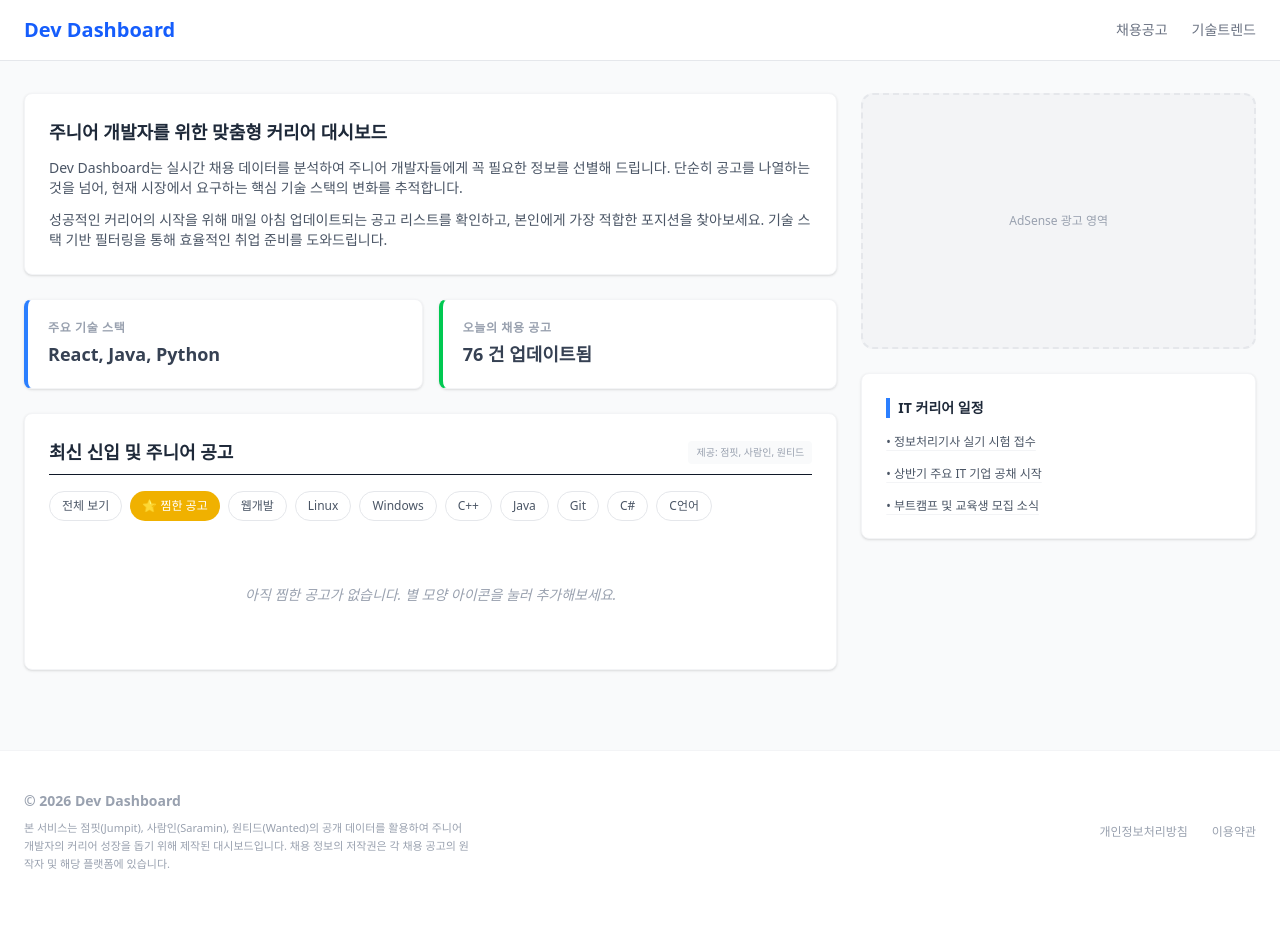
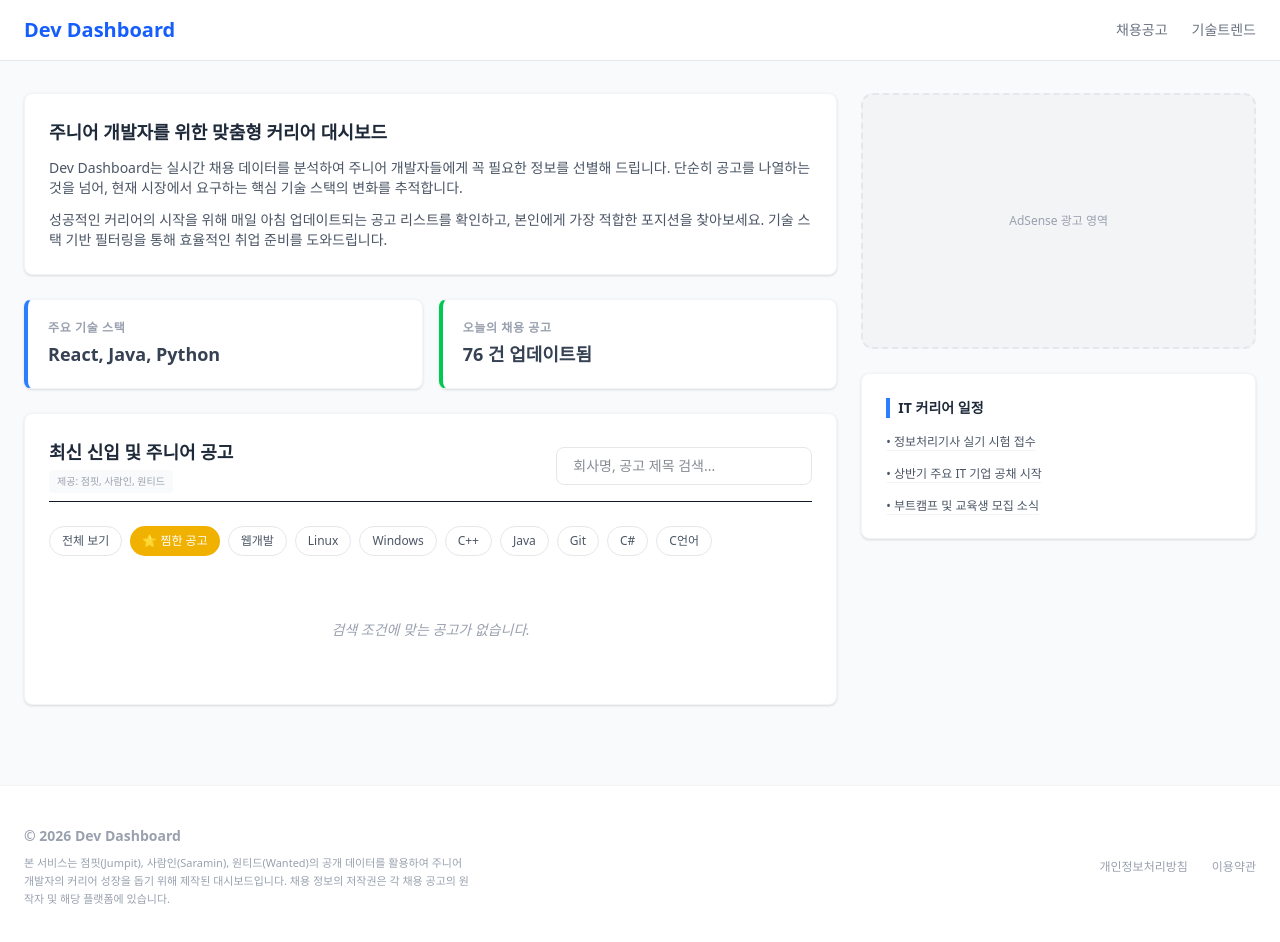
Before and after one commit to welchs1423/Dev-Dashboard, a Next.js app: page / in a window 1280 px wide. Both pictures are taken after a click on the button "⭐ 찜한 공고". Shown: the top 942 px of the page. Before the commit the page ends 913 px from the top, so only its background shows below. Built offline with nearby package versions, Linux system fonts and the light colour scheme.

Commit message:
feat: 텍스트 검색 기능 및 스크롤 탑 버튼 추가 (ESLint 수정 포함)

```diff
--- a/app/page.tsx
+++ b/app/page.tsx
@@ -14,11 +14,12 @@ interface Job {
 export default function Home() {
   const [jobs, setJobs] = useState<Job[]>([]);
   const [selectedSkill, setSelectedSkill] = useState<string>("All");
+  const [searchQuery, setSearchQuery] = useState<string>("");
   const [isLoading, setIsLoading] = useState<boolean>(true);
   const [displayCount, setDisplayCount] = useState<number>(20);
   const [bookmarkedJobs, setBookmarkedJobs] = useState<string[]>([]);
+  const [showScrollTop, setShowScrollTop] = useState<boolean>(false);
 
-  // 초기 데이터 페칭 및 로컬스토리지 북마크 불러오기
   useEffect(() => {
     fetch('/jobs_data.json')
       .then((res) => res.json())
@@ -33,14 +34,22 @@ export default function Home() {
 
     const savedBookmarks = localStorage.getItem('dev_dashboard_bookmarks');
     if (savedBookmarks) {
+      // eslint-disable-next-line react-hooks/set-state-in-effect
       setBookmarkedJobs(JSON.parse(savedBookmarks));
     }
   }, []);
 
-  // 북마크 상태가 변경될 때마다 로컬스토리지에 저장
   useEffect(() => {
     localStorage.setItem('dev_dashboard_bookmarks', JSON.stringify(bookmarkedJobs));
   }, [bookmarkedJobs]);
+
+  useEffect(() => {
+    const handleScroll = () => {
+      setShowScrollTop(window.scrollY > 300);
+    };
+    window.addEventListener('scroll', handleScroll);
+    return () => window.removeEventListener('scroll', handleScroll);
+  }, []);
 
   const getTopSkills = () => {
     const skillCounts: Record<string, number> = {};
@@ -62,9 +71,21 @@ export default function Home() {
   const filterOptions = ["All", "Bookmark", ...topSkills];
 
   const filteredJobs = jobs.filter(job => {
-    if (selectedSkill === "All") return true;
-    if (selectedSkill === "Bookmark") return bookmarkedJobs.includes(job.id);
-    return job.skills && job.skills.includes(selectedSkill);
+    let matchSkill = false;
+    if (selectedSkill === "All") {
+      matchSkill = true;
+    } else if (selectedSkill === "Bookmark") {
+      matchSkill = bookmarkedJobs.includes(job.id);
+    } else {
+      matchSkill = job.skills && job.skills.includes(selectedSkill);
+    }
+
+    const keyword = searchQuery.toLowerCase().trim();
+    const matchSearch = keyword === "" ||
+      job.company.toLowerCase().includes(keyword) ||
+      job.title.toLowerCase().includes(keyword);
+
+    return matchSkill && matchSearch;
   });
 
   const visibleJobs = filteredJobs.slice(0, displayCount);
@@ -86,6 +107,10 @@ export default function Home() {
     });
   };
 
+  const scrollToTop = () => {
+    window.scrollTo({ top: 0, behavior: 'smooth' });
+  };
+
   const getPlatformBadge = (id: string) => {
     if (id.startsWith('jumpit')) {
       return <span className="text-[10px] px-2 py-0.5 rounded font-medium bg-blue-100 text-blue-600">점핏</span>;
@@ -100,7 +125,7 @@ export default function Home() {
   };
 
   return (
-    <div className="min-h-screen flex flex-col bg-gray-50 text-gray-900 font-sans">
+    <div className="min-h-screen flex flex-col bg-gray-50 text-gray-900 font-sans relative">
       <header className="bg-white border-b border-gray-200 px-6 py-4 sticky top-0 z-10">
         <div className="max-w-7xl mx-auto flex justify-between items-center">
           <h1 className="text-xl font-bold text-blue-600">Dev Dashboard</h1>
@@ -137,9 +162,26 @@ export default function Home() {
           </section>
 
           <section className="bg-white rounded-lg shadow-sm border border-gray-100 p-6">
-            <div className="flex justify-between items-center mb-4 pb-2 border-b">
-              <h2 className="text-lg font-bold text-gray-800">최신 신입 및 주니어 공고</h2>
-              <span className="text-[10px] text-gray-400 bg-gray-50 px-2 py-1 rounded">제공: 점핏, 사람인, 원티드</span>
+            <div className="flex flex-col sm:flex-row justify-between items-start sm:items-center mb-6 pb-2 border-b gap-4">
+              <div>
+                <h2 className="text-lg font-bold text-gray-800">최신 신입 및 주니어 공고</h2>
+                <span className="text-[10px] text-gray-400 bg-gray-50 px-2 py-1 rounded mt-1 inline-block">제공: 점핏, 사람인, 원티드</span>
+              </div>
+
+              {!isLoading && (
+                <div className="w-full sm:w-64">
+                  <input
+                    type="text"
+                    placeholder="회사명, 공고 제목 검색..."
+                    value={searchQuery}
+                    onChange={(e) => {
+                      setSearchQuery(e.target.value);
+                      setDisplayCount(20);
+                    }}
+                    className="w-full px-4 py-2 text-sm border border-gray-200 rounded-lg focus:outline-none focus:ring-2 focus:ring-blue-500 focus:border-transparent transition-all"
+                  />
+                </div>
+              )}
             </div>
 
             {!isLoading && (
@@ -229,9 +271,7 @@ export default function Home() {
               ) : (
                 <div className="text-center py-10">
                   <p className="text-sm text-gray-400 italic">
-                    {selectedSkill === "Bookmark"
-                      ? "아직 찜한 공고가 없습니다. 별 모양 아이콘을 눌러 추가해보세요."
-                      : "해당 기술 스택을 요구하는 공고가 없습니다."}
+                    검색 조건에 맞는 공고가 없습니다.
                   </p>
                 </div>
               )}
@@ -283,6 +323,16 @@ export default function Home() {
           </div>
         </div>
       </footer>
+
+      {showScrollTop && (
+        <button
+          onClick={scrollToTop}
+          className="fixed bottom-8 right-8 p-3 w-12 h-12 flex items-center justify-center bg-blue-600 text-white rounded-full shadow-lg hover:bg-blue-700 hover:-translate-y-1 transition-all z-50"
+          aria-label="맨 위로 이동"
+        >
+          ↑
+        </button>
+      )}
     </div>
   );
 }
```
